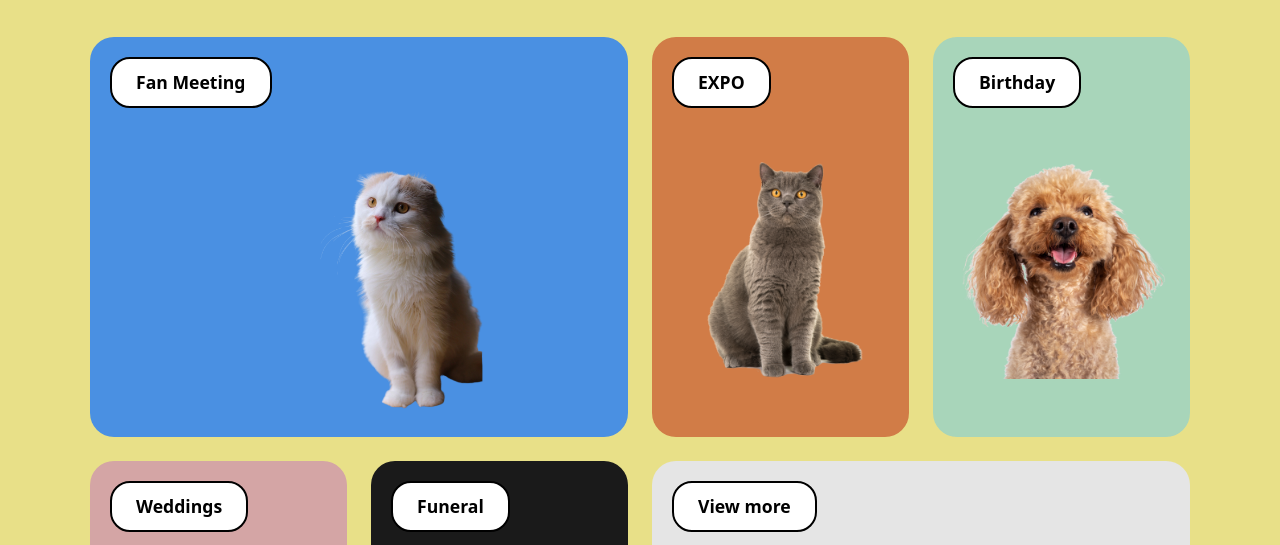
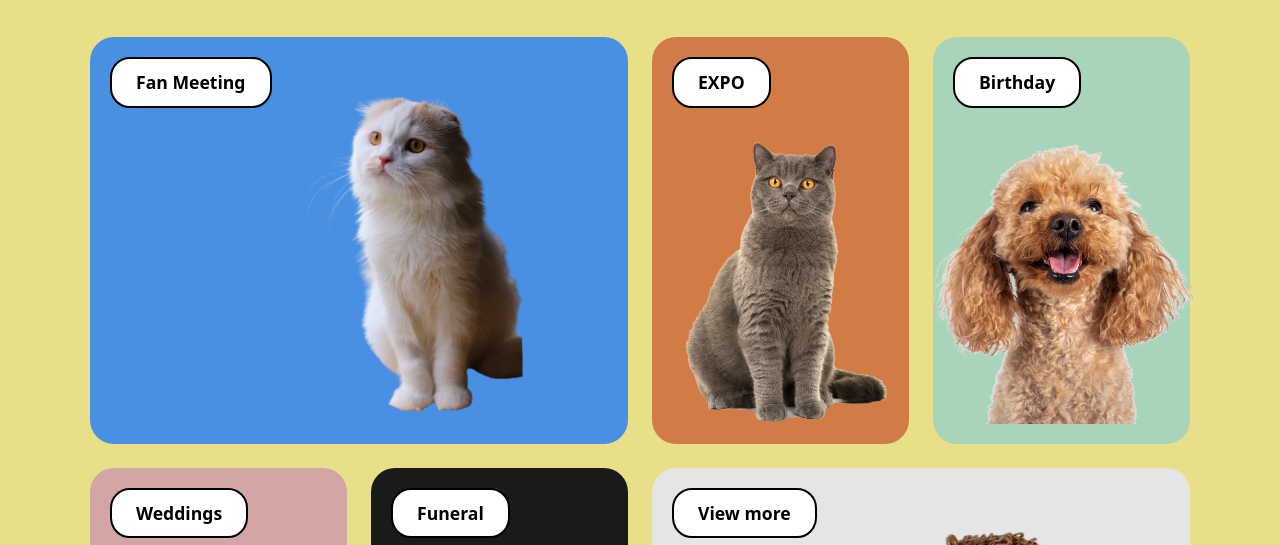
Before and after one commit to JJJunior03/all-about-paw, a plain HTML site: page services.html in a window 1280 px wide. Shown: the part 236-781 px from the top of the page. Drawn offline with Linux system fonts and the light colour scheme.

Commit message:
update css

```diff
--- a/style.css
+++ b/style.css
@@ -570,11 +570,11 @@ body {
 .service-card {
   border-radius: 24px;
   padding: 20px;
-  min-height: 400px;
+  min-height: 280px;
   display: flex;
   flex-direction: column;
   position: relative;
-  overflow: hidden;
+  overflow: visible;
   text-decoration: none;
   cursor: pointer;
   transition: transform 0.2s;
@@ -619,14 +619,19 @@ body {
   width: fit-content;
   margin-bottom: 16px;
   border: 2px solid #000;
+  position: relative;
+  z-index: 10;
 }
 
 .service-image {
   flex: 1;
   background-size: contain;
-  background-position: center;
+  background-position: center bottom;
   background-repeat: no-repeat;
   margin-top: auto;
+  min-height: 300px;
+  transform: scale(1.3);
+  transform-origin: center bottom;
 }
 
 .booking-icons {
```
